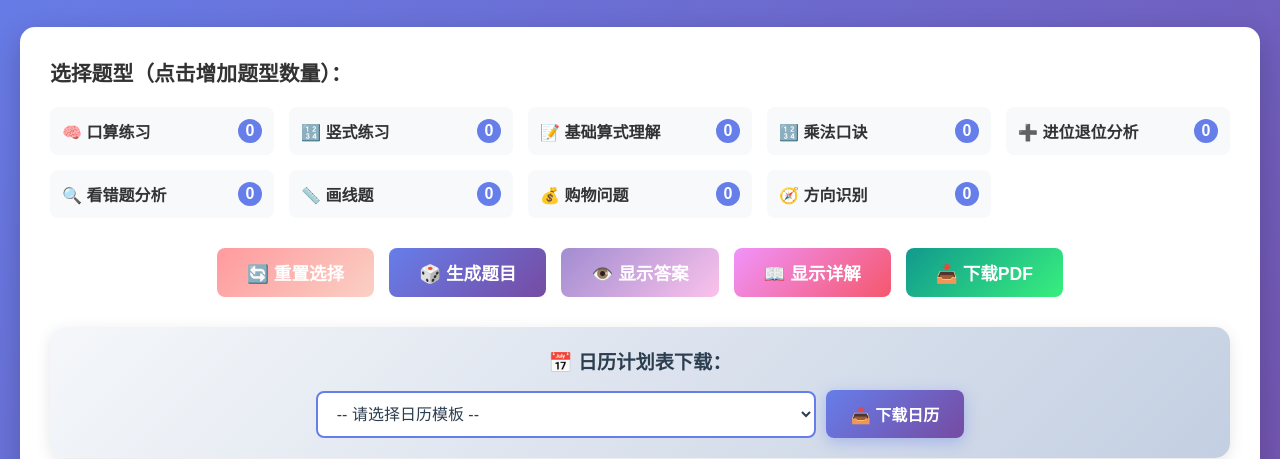
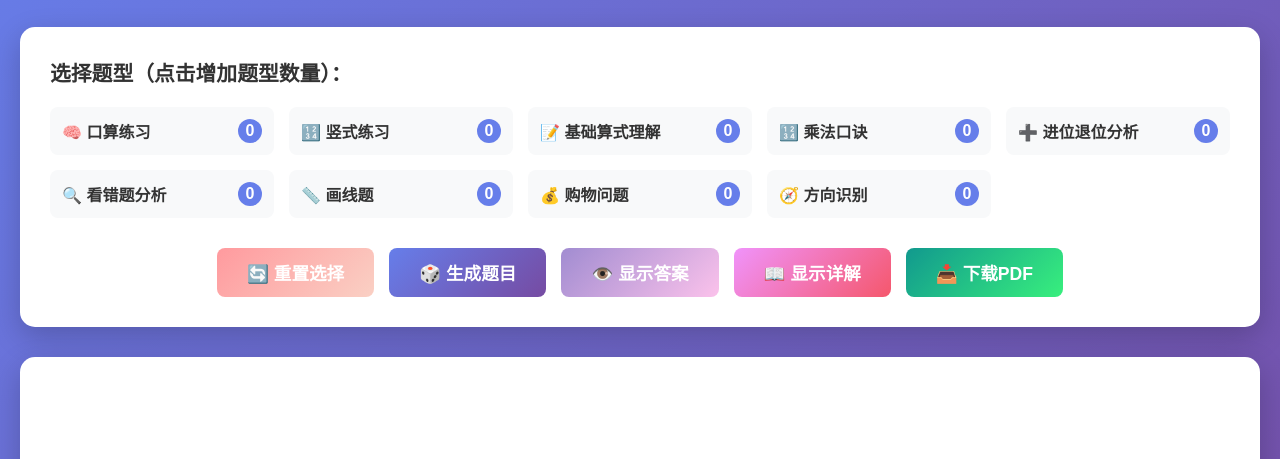
Before and after one commit to 865589910/chuti, a plain HTML site: page index.html in a window 1280 px wide. Shown: the part 119-578 px from the top of the page. Drawn offline with nearby package versions, Linux system fonts and the light colour scheme.

Commit message:
完全删除日历下载功能及相关代码

```diff
--- a/exam.css
+++ b/exam.css
@@ -153,76 +153,6 @@ body {
 .btn-warning:hover {
     transform: translateY(-2px);
     box-shadow: 0 5px 15px rgba(240, 147, 251, 0.4);
-}
-
-/* 日历下载区域 */
-.calendar-section {
-    margin-top: 30px;
-    padding: 20px;
-    background: linear-gradient(135deg, #f5f7fa 0%, #c3cfe2 100%);
-    border-radius: 15px;
-    box-shadow: 0 4px 15px rgba(0, 0, 0, 0.1);
-}
-
-.calendar-section h3 {
-    margin: 0 0 15px 0;
-    color: #2c3e50;
-    font-size: 1.2em;
-    text-align: center;
-}
-
-.calendar-controls {
-    display: flex;
-    gap: 10px;
-    align-items: center;
-    justify-content: center;
-    flex-wrap: wrap;
-}
-
-.calendar-select {
-    flex: 1;
-    min-width: 300px;
-    max-width: 500px;
-    padding: 12px 15px;
-    font-size: 1em;
-    border: 2px solid #667eea;
-    border-radius: 8px;
-    background: white;
-    color: #2c3e50;
-    cursor: pointer;
-    transition: all 0.3s ease;
-}
-
-.calendar-select:hover {
-    border-color: #764ba2;
-    box-shadow: 0 2px 8px rgba(102, 126, 234, 0.3);
-}
-
-.calendar-select:focus {
-    outline: none;
-    border-color: #764ba2;
-    box-shadow: 0 0 0 3px rgba(102, 126, 234, 0.2);
-}
-
-.btn-calendar {
-    background: linear-gradient(135deg, #667eea 0%, #764ba2 100%);
-    color: white;
-    border: none;
-    padding: 12px 25px;
-    font-size: 1em;
-    border-radius: 8px;
-    cursor: pointer;
-    transition: all 0.3s ease;
-    box-shadow: 0 4px 15px rgba(102, 126, 234, 0.4);
-}
-
-.btn-calendar:hover {
-    transform: translateY(-2px);
-    box-shadow: 0 6px 20px rgba(102, 126, 234, 0.6);
-}
-
-.btn-calendar:active {
-    transform: translateY(0);
 }
 
 .questions-container {
--- a/exam.js
+++ b/exam.js
@@ -1986,79 +1986,3 @@ function generateMentalMath() {
         };
     }
 }
-
-// 下载日历计划表
-async function downloadCalendar() {
-    const select = document.getElementById('calendarSelect');
-    const selectedFile = select.value;
-
-    if (!selectedFile) {
-        alert('请先选择一个日历模板！');
-        return;
-    }
-
-    const btn = document.getElementById('downloadCalendarBtn');
-    const originalText = btn.innerHTML;
-
-    try {
-        // 显示下载中提示
-        btn.innerHTML = '⏳ 下载中...';
-        btn.disabled = true;
-
-        // 构建文件路径
-        const filePath = `2025年日历计划表模板合集 (PDF版)/${selectedFile}`;
-
-        // 使用fetch获取文件
-        const response = await fetch(filePath);
-
-        if (!response.ok) {
-            throw new Error(`文件加载失败: ${response.status}`);
-        }
-
-        // 获取文件blob
-        const blob = await response.blob();
-
-        // 创建下载链接
-        const url = window.URL.createObjectURL(blob);
-        const link = document.createElement('a');
-        link.href = url;
-        link.download = selectedFile;
-        link.style.display = 'none';
-        document.body.appendChild(link);
-        link.click();
-
-        // 清理
-        setTimeout(() => {
-            document.body.removeChild(link);
-            window.URL.revokeObjectURL(url);
-        }, 100);
-
-        // 显示成功提示
-        btn.innerHTML = '✅ 下载成功';
-
-        setTimeout(() => {
-            btn.innerHTML = originalText;
-            btn.disabled = false;
-        }, 2000);
-
-    } catch (error) {
-        console.error('下载失败:', error);
-
-        // 显示错误提示
-        btn.innerHTML = '❌ 下载失败';
-
-        // 显示详细错误信息
-        alert(`下载失败！
-
-可能的原因：
-1. 文件不存在，请确保PDF文件在正确的目录中
-2. 文件路径：2025年日历计划表模板合集 (PDF版)/${selectedFile}
-
-错误详情: ${error.message}`);
-
-        setTimeout(() => {
-            btn.innerHTML = originalText;
-            btn.disabled = false;
-        }, 2000);
-    }
-}
--- a/index.html
+++ b/index.html
@@ -60,26 +60,6 @@
             <button class="btn btn-warning" onclick="toggleExplanation()" id="toggleExplanationBtn">📖 显示详解</button>
             <button class="btn btn-success" onclick="downloadPDF()" id="downloadPDFBtn">📥 下载PDF</button>
         </div>
-
-        <div class="calendar-section">
-            <h3>📅 日历计划表下载：</h3>
-            <div class="calendar-controls">
-                <select id="calendarSelect" class="calendar-select">
-                    <option value="">-- 请选择日历模板 --</option>
-                    <option value="2025年日历+计划表（可爱橘猫版）.pdf">🐱 2025年日历+计划表（可爱橘猫版）</option>
-                    <option value="2025年日历（横屏）.pdf">📄 2025年日历（横屏）</option>
-                    <option value="2025年黑猫日历（彩印版）.pdf">🐈‍⬛ 2025年黑猫日历（彩印版）</option>
-                    <option value="2025年黑白日历（新款）.pdf">⚫ 2025年黑白日历（新款）</option>
-                    <option value="25年1-12月份计划表（日历+计划表结合）.pdf">📋 25年1-12月份计划表（日历+计划表结合）</option>
-                    <option value="25年小鸭子日历+计划表（横屏）.pdf">🦆 25年小鸭子日历+计划表（横屏）</option>
-                    <option value="25年日历横板图（秋天主题）.pdf">🍂 25年日历横板图（秋天主题）</option>
-                    <option value="25年日历（秋天风格）.pdf">🍁 25年日历（秋天风格）</option>
-                    <option value="25年粉色白猫日历+月计划表（横屏）.pdf">🐈 25年粉色白猫日历+月计划表（横屏）</option>
-                </select>
-                <button class="btn btn-calendar" onclick="downloadCalendar()" id="downloadCalendarBtn">📥 下载日历</button>
-            </div>
-
-        </div>
     </div>
 
     <div id="questionsContainer" class="questions-container">
```
